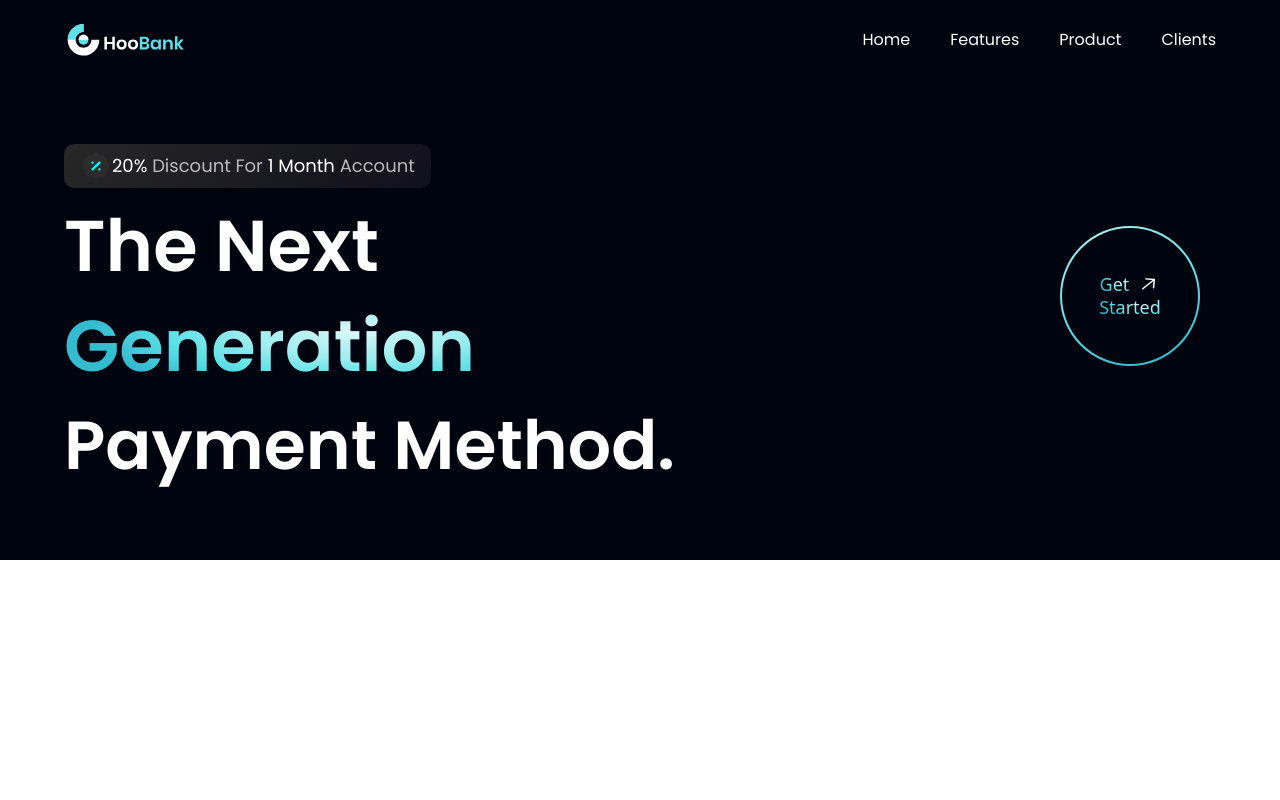
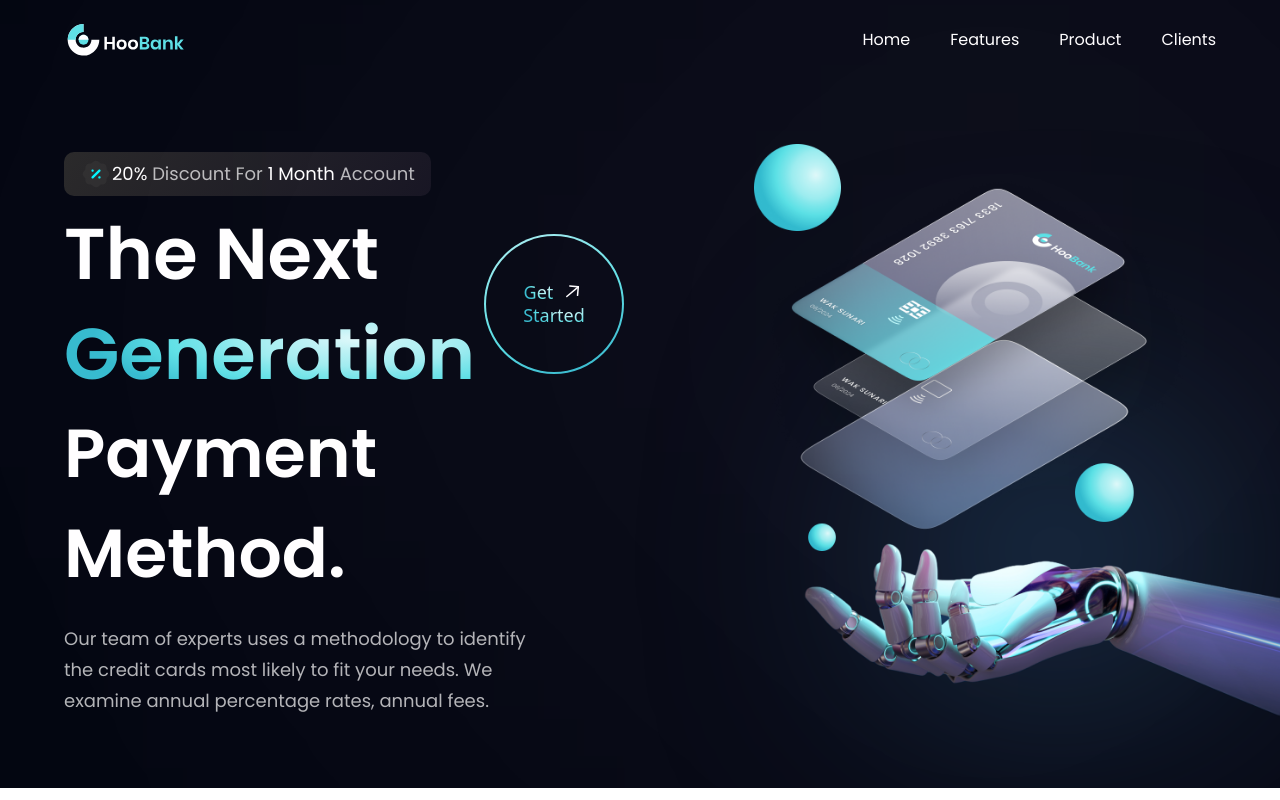
Before and after one commit to automation-andy101/react-banking-app, a React (Vite) app: page / in a window 1280 px wide. Built offline with nearby package versions, Linux system fonts and the light colour scheme.

Commit message:
Added hero section

```diff
--- a/src/components/Hero.jsx
+++ b/src/components/Hero.jsx
@@ -7,7 +7,7 @@ import GetStarted from './GetStarted';
 
 const Hero = () => {
   return (
-    // md:flex-row on medium devices its flex-row, on other device sizes its flex-col
+    // md:flex-row on medium devices and above it is 'flex-row', on other device smaller than medium it uses 'flex-col'
     <section id='home' className={`flex md:flex-row flex-col ${styles.paddingY}`}>
       <div className={`flex-1 ${styles.flexStart} flex-col xl:px-0 sm:px-16 px-6`}>
         <div className='flex flex-row items-center py-[6px] px-4 bg-discount-gradient rounded-[10px] mb-2'>
@@ -31,7 +31,27 @@ const Hero = () => {
         <h1 className='font-poppins font-semibold ss:text-[68px] text-[52px] text-white ss:leading-[100px] leading-[75px] w-full'>
           Payment Method.
         </h1>
+        <p className={`${styles.paragraph} max-w-[470px] mt-5`}>
+          Our team of experts uses a methodology to identify the credit cards
+          most likely to fit your needs. We examine annual percentage rates,
+          annual fees.
+        </p>
 
+      </div>
+
+      <div className={`flex-1 flex ${styles.flexCenter} md:my-0 my-10 relative`}>
+        <img src={robot} alt="billing" className="w-[100%] h-[100%] relative z-[5]" />
+
+        {/* gradient start */}
+        <div className="absolute z-[0] w-[40%] h-[35%] top-0 pink__gradient" />
+        <div className="absolute z-[1] w-[80%] h-[80%] rounded-full white__gradient bottom-40" />
+        <div className="absolute z-[0] w-[50%] h-[50%] right-20 bottom-20 blue__gradient" />
+        {/* gradient end */}
+      </div>
+
+      {/* ss:hidden mean - normally hidden */}
+      <div className={`ss:hidden ${styles.flexCenter}`}>
+        <GetStarted />
       </div>
     </section>
   )
--- a/src/components/Navbar.jsx
+++ b/src/components/Navbar.jsx
@@ -10,7 +10,7 @@ const Navbar = () => {
     <nav className='w-full flex py-6 justify-between items-center navbar'>
       <img src={logo} alt='bank__logo' className='w-[124px] h-[32px]' />
 
-      {/* sm:flex means - display is flex on small devices. Hidden means - all other devices this section is hidden */}
+      {/* sm:flex means - small devices and above use 'flex'. For smaller devices e.g. sx hide this section */}
       <ul className='list-none sm:flex hidden justify-end items-center flex-1'>
         {navLinks.map((nav, index) => (
           <li
@@ -21,6 +21,7 @@ const Navbar = () => {
         ))}
       </ul>
 
+      {/* sm:hidden means - small devices and above 'hide' this section'. For smaller devices e.g. sx display this section using 'flex' */}
       <div className='sm:hidden flex flex-1 justify-end items-center'>
         <img
           src={toggle ? close : menu}
```
